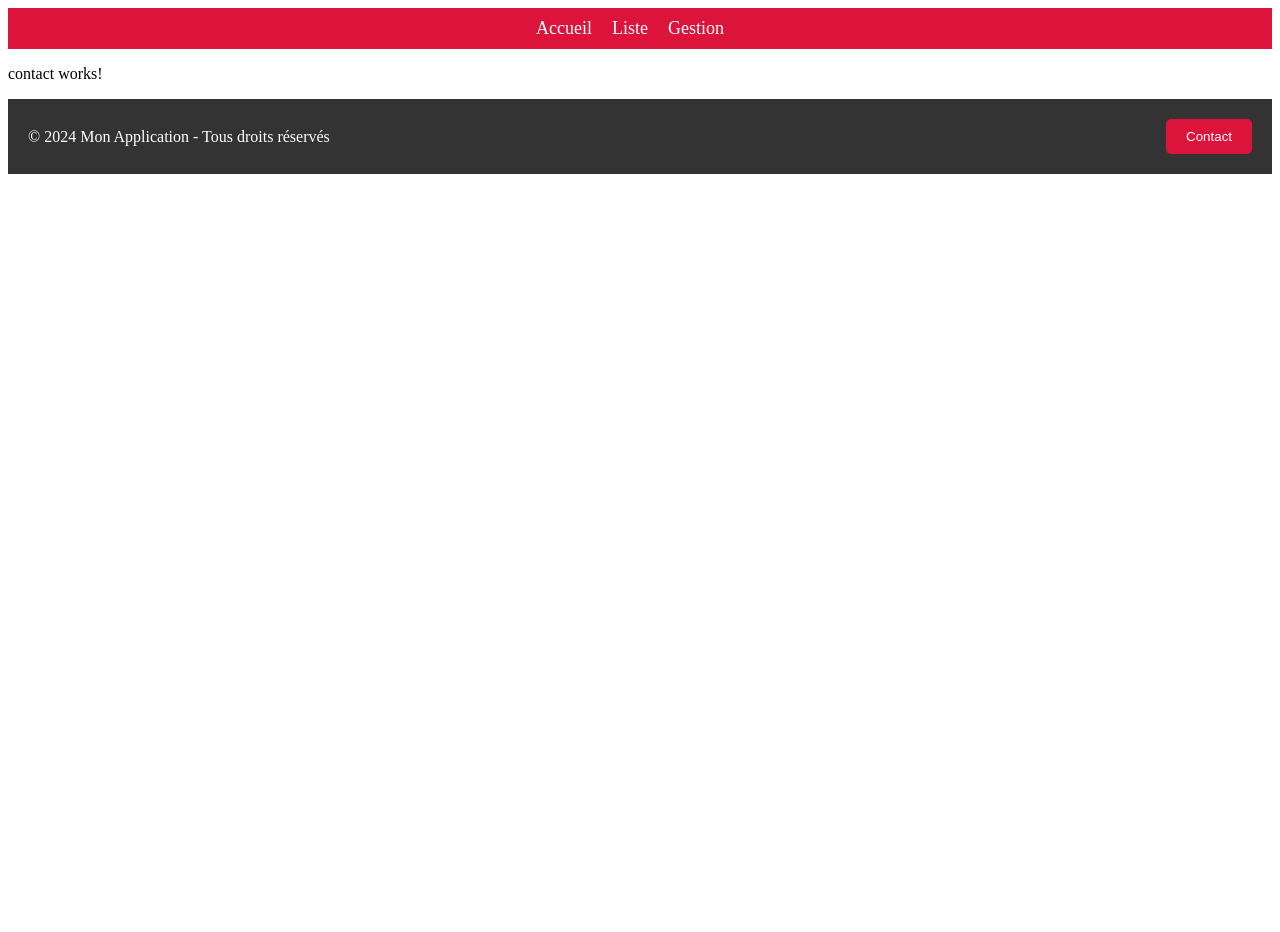
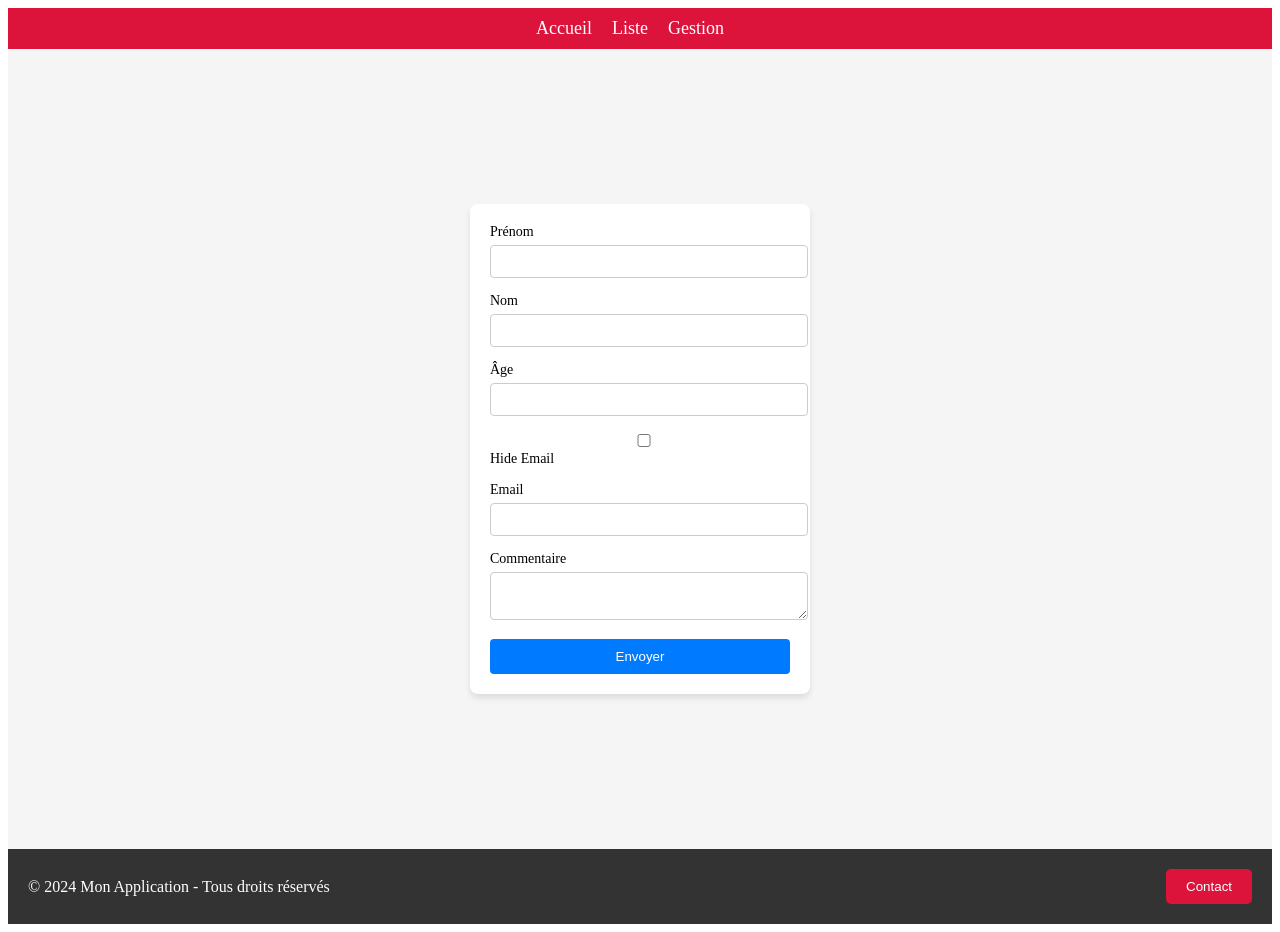
Before and after one commit to lilHmidou/SAHNOUN_GUIRAUD_TP02, an Angular app: page /contact in a window 1280 px wide. Before the commit the page ends 800 px from the top, so only its background shows below. Built offline with nearby package versions, Linux system fonts and the light colour scheme.

Commit message:
add contact page and form

```diff
--- a/src/app/contact/contact.component.html
+++ b/src/app/contact/contact.component.html
@@ -1 +1,56 @@
-<p>contact works!</p>
+<div class="form-container">
+  <form [formGroup]="contactForm" (ngSubmit)="onSubmit()">
+    <!-- Prénom -->
+    <div class="form-group">
+      <label for="firstName">Prénom</label>
+      <input id="firstName" formControlName="firstName" type="text" />
+      <div class="error" *ngIf="contactForm.get('firstName')?.touched && contactForm.get('firstName')?.invalid">
+        Prénom est requis.
+      </div>
+    </div>
+
+    <!-- Nom -->
+    <div class="form-group">
+      <label for="lastName">Nom</label>
+      <input id="lastName" formControlName="lastName" type="text" />
+      <div class="error" *ngIf="contactForm.get('lastName')?.touched && contactForm.get('lastName')?.invalid">
+        Nom est requis.
+      </div>
+    </div>
+
+    <!-- Âge -->
+    <div class="form-group">
+      <label for="age">Âge</label>
+      <input id="age" formControlName="age" type="number" />
+    </div>
+
+    <!-- Hide Email -->
+    <div class="form-group">
+      <label>
+        <input type="checkbox" formControlName="hideEmail" (change)="toggleEmailValidation()" /> Hide Email
+      </label>
+    </div>
+
+    <!-- Email -->
+    <div class="form-group" *ngIf="!contactForm.get('hideEmail')?.value">
+      <label for="email">Email</label>
+      <input id="email" formControlName="email" type="email" />
+      <div class="error" *ngIf="contactForm.get('email')?.touched && contactForm.get('email')?.invalid">
+        <span *ngIf="contactForm.get('email')?.errors?.['required']">Email est requis.</span>
+        <span *ngIf="contactForm.get('email')?.errors?.['email']">Email doit contenir un '&#64;'.</span>
+      </div>
+    </div>
+
+    <!-- Commentaire -->
+    <div class="form-group">
+      <label for="comment">Commentaire</label>
+      <textarea id="comment" formControlName="comment"></textarea>
+      <div class="error" *ngIf="contactForm.get('comment')?.touched && contactForm.get('comment')?.invalid">
+        Commentaire est requis.
+      </div>
+    </div>
+
+    <!-- Bouton Envoyer -->
+    <button type="submit" [disabled]="contactForm.invalid">Envoyer</button>
+  </form>
+</div>
--- a/src/app/contact/contact.component.scss
+++ b/src/app/contact/contact.component.scss
@@ -0,0 +1,47 @@
+.form-container {
+  display: flex;
+  justify-content: center;
+  align-items: center;
+  height: 100vh;
+  background-color: #f5f5f5;
+}
+
+form {
+  background: #fff;
+  padding: 20px;
+  border-radius: 8px;
+  box-shadow: 0 4px 6px rgba(0, 0, 0, 0.1);
+  width: 300px;
+}
+
+.form-group {
+  margin-bottom: 15px;
+}
+
+label {
+  display: block;
+  font-size: 14px;
+  margin-bottom: 5px;
+}
+
+input,
+textarea {
+  width: 100%;
+  padding: 8px;
+  border: 1px solid #ccc;
+  border-radius: 4px;
+}
+
+button {
+  width: 100%;
+  padding: 10px;
+  background-color: #007bff;
+  color: #fff;
+  border: none;
+  border-radius: 4px;
+  cursor: pointer;
+}
+
+button:hover {
+  background-color: #0056b3;
+}
--- a/src/app/contact/contact.component.ts
+++ b/src/app/contact/contact.component.ts
@@ -1,12 +1,48 @@
 import { Component } from '@angular/core';
+import {FormBuilder, FormGroup, ReactiveFormsModule, Validators} from '@angular/forms';
+import {NgIf} from "@angular/common";
+import {Router} from "@angular/router";
 
 @Component({
   selector: 'app-contact',
   standalone: true,
-  imports: [],
+  imports: [
+    ReactiveFormsModule,
+    NgIf
+  ],
   templateUrl: './contact.component.html',
   styleUrl: './contact.component.scss'
 })
 export class ContactComponent {
+  contactForm: FormGroup;
 
+  constructor(private fb: FormBuilder, private router: Router) {
+    this.contactForm = this.fb.group({
+      firstName: ['',Validators.required],
+      lastName: ['',Validators.required],
+      age: [''],
+      hideEmail: [false],
+      email: ['',[Validators.required, Validators.email]],
+      comment: ['',Validators.required],
+    });
 }
+
+  toggleEmailValidation() {
+    const emailControl = this.contactForm.get('email');
+    const hideEmail = this.contactForm.get('hideEmail')?.value;
+
+    if (hideEmail) {
+      emailControl?.clearValidators();
+    } else {
+      emailControl?.setValidators([Validators.required, Validators.email]);
+    }
+    emailControl?.updateValueAndValidity(); // Met à jour la validation
+  }
+
+  onSubmit() {
+    if (this.contactForm.valid) {
+      alert('Le formulaire est valide');
+      this.router.navigate(['/']);
+    }
+  }
+}
```
